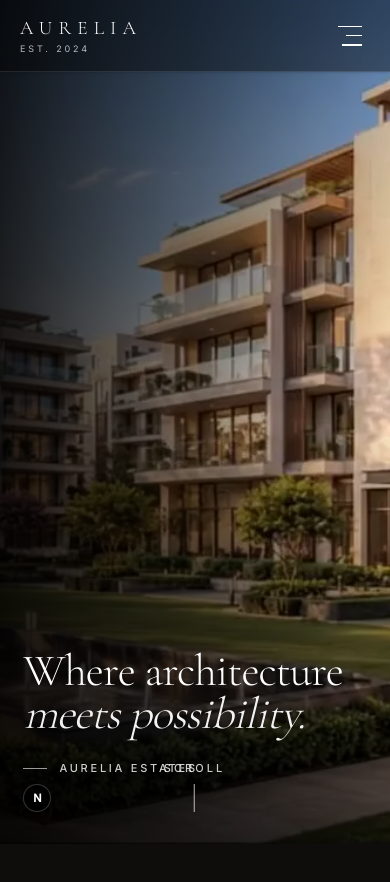
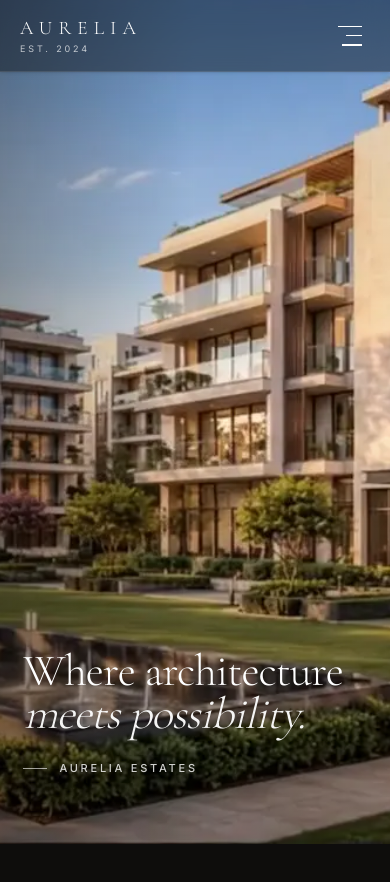
Before and after one commit to Anu7276/Aurelia-property-dealing-, a Next.js app: page / in a window 390 px wide. Shown: the top 882 px of the page. Built offline with nearby package versions, Linux system fonts and the light colour scheme.

Commit message:
feat: brighten and sharpen background imagery, add breathing space after gallery, and remove SCROLL indicator

```diff
--- a/components/Gallery.tsx
+++ b/components/Gallery.tsx
@@ -137,10 +137,10 @@ export default function Gallery() {
       {/* Pinned horizontal wrapper on desktop; normal clean vertical flow on mobile */}
       <div
         ref={pinWrapRef}
-        className="w-full h-auto md:h-screen md:overflow-hidden flex flex-col justify-between py-16 sm:py-20 md:pt-[12vh] md:pb-[10vh]"
+        className="w-full h-auto md:h-screen md:overflow-hidden flex flex-col justify-between py-16 sm:py-20 md:pt-[10vh] md:pb-[8vh]"
       >
         {/* Header Strip with responsive padding */}
-        <div className="px-5 sm:px-8 md:px-[6vw] flex flex-col sm:flex-row sm:items-end justify-between gap-4 mb-8 sm:mb-12">
+        <div className="px-5 sm:px-8 md:px-[6vw] flex flex-col sm:flex-row sm:items-end justify-between gap-4 mb-6 sm:mb-8">
           <div>
             <div className="flex items-center space-x-3 mb-2">
               <span className="w-6 h-[1.5px] bg-[#B8956A]" />
@@ -183,12 +183,12 @@ export default function Gallery() {
                     : "md:w-[28vw] md:max-w-[420px]"
                 }`}
               >
-                {/* Image Container with robust aspect ratio on mobile & fixed 62vh on desktop */}
+                {/* Image Container with robust aspect ratio on mobile & comfortable 54vh on desktop */}
                 <div
                   className={`relative w-full overflow-hidden rounded-[2px] bg-[#24231F] shadow-xl group ${
                     isWide
-                      ? "aspect-[16/10] sm:aspect-[16/9] md:aspect-auto md:h-[62vh]"
-                      : "aspect-[4/5] sm:aspect-[3/4] md:aspect-auto md:h-[62vh]"
+                      ? "aspect-[16/10] sm:aspect-[16/9] md:aspect-auto md:h-[54vh]"
+                      : "aspect-[4/5] sm:aspect-[3/4] md:aspect-auto md:h-[54vh]"
                   }`}
                 >
                   <PictureImage
@@ -225,8 +225,8 @@ export default function Gallery() {
           })}
         </div>
 
-        {/* Bottom space ensuring breathing room before next section */}
-        <div className="hidden md:block h-2" />
+        {/* Generous bottom spacing ensuring clean breathing room before closing section */}
+        <div className="w-full h-12 sm:h-16 md:h-20 pointer-events-none" />
       </div>
     </section>
   );
--- a/components/Hero.tsx
+++ b/components/Hero.tsx
@@ -14,8 +14,6 @@ export default function Hero() {
   const step1Ref = useRef<HTMLDivElement>(null);
   const step2Ref = useRef<HTMLDivElement>(null);
   const step3Ref = useRef<HTMLDivElement>(null);
-  const scrollIndicatorRef = useRef<HTMLDivElement>(null);
-  const bottomBadgeRef = useRef<HTMLDivElement>(null);
 
   const [framesLoaded, setFramesLoaded] = useState(false);
   const imagesRef = useRef<HTMLImageElement[]>([]);
@@ -59,6 +57,8 @@ export default function Hero() {
 
       ctx.save();
       ctx.scale(dpr, dpr);
+      ctx.imageSmoothingEnabled = true;
+      ctx.imageSmoothingQuality = "high";
 
       const cw = rect.width;
       const ch = rect.height;
@@ -101,8 +101,6 @@ export default function Hero() {
     const step1 = step1Ref.current;
     const step2 = step2Ref.current;
     const step3 = step3Ref.current;
-    const scrollIndicator = scrollIndicatorRef.current;
-    const bottomBadge = bottomBadgeRef.current;
 
     if (!container || !pinSection || !step1 || !step2 || !step3) {
       return () => {
@@ -158,31 +156,6 @@ export default function Hero() {
         },
         0.04
       );
-
-      if (scrollIndicator) {
-        tlScroll.to(
-          scrollIndicator,
-          {
-            opacity: 0,
-            y: -20,
-            duration: 0.15,
-            ease: "power2.inOut",
-          },
-          0.02
-        );
-      }
-
-      if (bottomBadge) {
-        tlScroll.to(
-          bottomBadge,
-          {
-            opacity: 0,
-            duration: 0.15,
-            ease: "power2.inOut",
-          },
-          0.02
-        );
-      }
 
       // C) Step 2: Philosophy side content enters (0.22), holds, then fades out (0.55)
       tlScroll.fromTo(
@@ -273,9 +246,9 @@ export default function Hero() {
           </video>
         )}
 
-        {/* Cinematic gradient scrims to ensure high contrast for side content */}
-        <div className="absolute inset-0 bg-gradient-to-r from-black/85 via-black/45 to-transparent pointer-events-none z-10" />
-        <div className="absolute inset-0 bg-gradient-to-t from-black/75 via-transparent to-black/30 pointer-events-none z-10" />
+        {/* Crisp, clear cinematic lighting scrim: transparent and bright so the architecture remains crystal clear */}
+        <div className="absolute inset-0 bg-gradient-to-t from-black/40 via-transparent to-black/15 pointer-events-none z-10" />
+        <div className="absolute inset-0 bg-gradient-to-r from-black/30 via-transparent to-transparent pointer-events-none z-10" />
 
         {/* ======================================================== */}
         {/* STEP 1: INITIAL HERO HEADLINE (From Screenshot)           */}
@@ -372,25 +345,6 @@ export default function Hero() {
             </div>
           </div>
         </div>
-
-        {/* Scroll Indicator */}
-        <div
-          ref={scrollIndicatorRef}
-          className="absolute bottom-8 left-1/2 -translate-x-1/2 z-20 flex flex-col items-center pointer-events-none"
-        >
-          <span className="text-[11px] font-sans uppercase tracking-[0.28em] text-white/80 mb-2 font-medium">
-            SCROLL
-          </span>
-          <div className="w-[1px] h-7 bg-white/70" />
-        </div>
-
-        {/* Circular N Badge (Matching reference screenshot) */}
-        <div
-          ref={bottomBadgeRef}
-          className="absolute bottom-8 left-[6vw] z-20 flex items-center justify-center w-7 h-7 rounded-full bg-black/85 border border-white/20 text-white text-[11px] font-sans font-bold shadow-lg pointer-events-none"
-        >
-          N
-        </div>
       </div>
     </section>
   );
--- a/components/PictureImage.tsx
+++ b/components/PictureImage.tsx
@@ -34,12 +34,10 @@ export default function PictureImage({
         alt={alt}
         loading={loading}
         decoding="async"
-        className={`w-full h-full object-cover block will-change-transform transition-all duration-[1200ms] ease-[cubic-bezier(0.16,1,0.3,1)] group-hover/pic:scale-[1.05] ${
+        className={`w-full h-full object-cover block will-change-transform brightness-[1.02] contrast-[1.03] transition-all duration-[1200ms] ease-[cubic-bezier(0.16,1,0.3,1)] group-hover/pic:scale-[1.05] ${
           cinematic ? "animate-cinematic-drift" : ""
         } ${imgClassName}`}
       />
-      {/* Subtle cinematic vignette layer */}
-      <div className="absolute inset-0 bg-gradient-to-t from-black/25 via-transparent to-black/10 pointer-events-none transition-opacity duration-700 group-hover/pic:opacity-0" />
     </picture>
   );
 }
```
